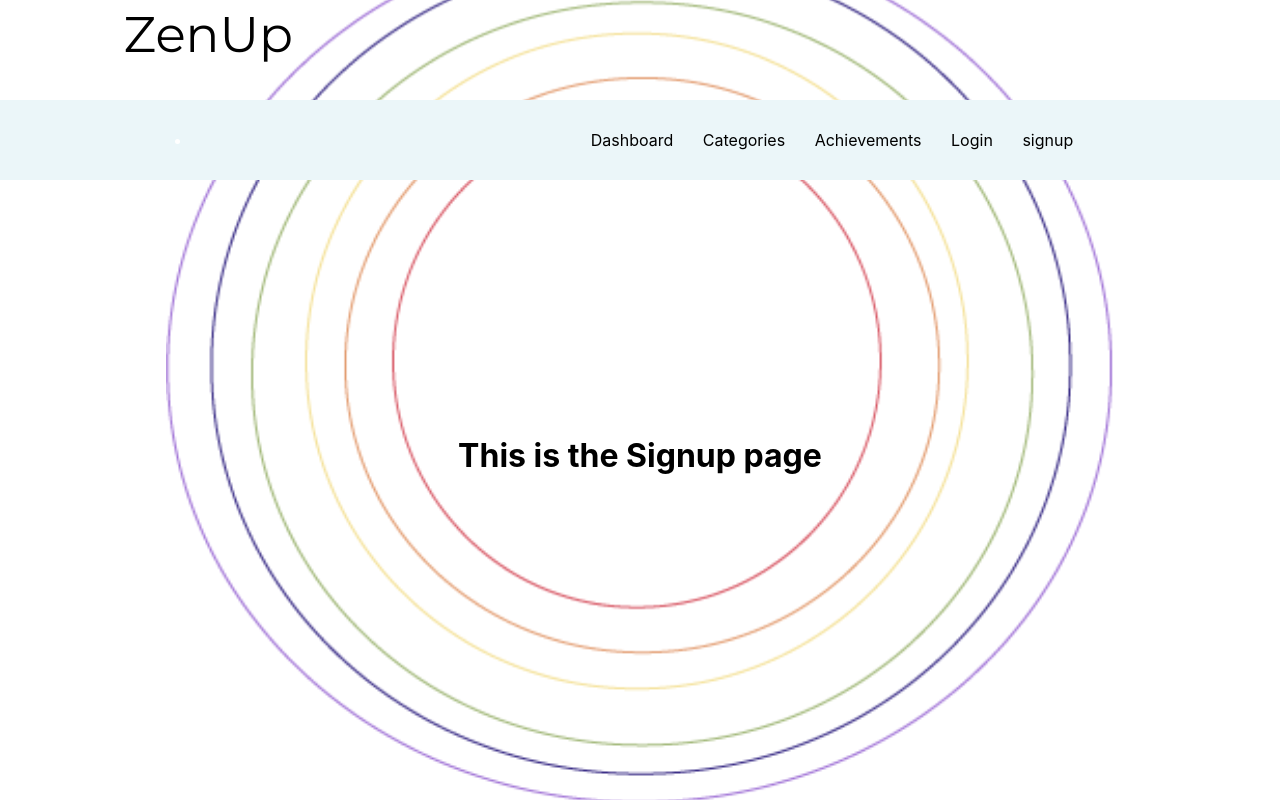
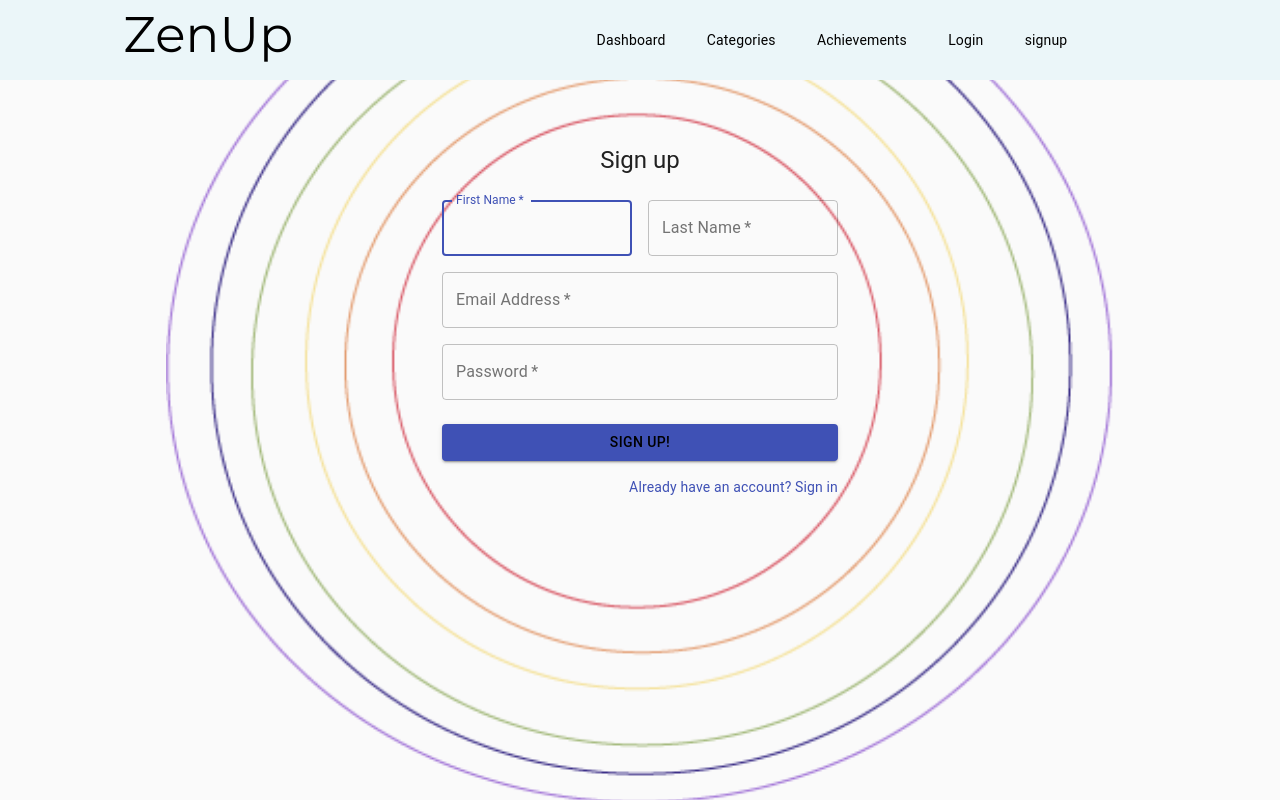
Before and after one commit to CCLancaster/Zen-Up, a React (Create React App) app: page /signup in a window 1280 px wide. Built offline with nearby package versions, Linux system fonts and the light colour scheme.

Commit message:
buttons are my BITCH

```diff
--- a/src/pages/login.js
+++ b/src/pages/login.js
@@ -92,14 +92,11 @@
             component={MyLink}
 
           >
-            Login
+
+            <a href="/welcome" >Login</a>
           </Button>
+
           <Grid container>
-            <Grid item xs>
-              <Link href="#" variant="body2">
-                Forgot password?
-              </Link>
-            </Grid>
             <Grid item>
               <Link href="#" variant="body2">
                 {"Don't have an account? Sign Up"}
--- a/src/pages/signup.js
+++ b/src/pages/signup.js
@@ -1,11 +1,110 @@
 import React from 'react';
+import Button from '@material-ui/core/Button';
+import CssBaseline from '@material-ui/core/CssBaseline';
+import TextField from '@material-ui/core/TextField';
+import Link from '@material-ui/core/Link';
+import Grid from '@material-ui/core/Grid';
+import Typography from '@material-ui/core/Typography';
+import { makeStyles } from '@material-ui/core/styles';
+import Container from '@material-ui/core/Container';
 
-function Signup(props) {
-    return (
-        <div className="content">
-            <h1>This is the Signup page</h1>
-        </div>
-    );
+
+const useStyles = makeStyles((theme) => ({
+  paper: {
+    marginTop: theme.spacing(8),
+    display: 'flex',
+    flexDirection: 'column',
+    alignItems: 'center',
+  },
+  avatar: {
+    margin: theme.spacing(1),
+    backgroundColor: theme.palette.secondary.main,
+  },
+  form: {
+    width: '100%', // Fix IE 11 issue.
+    marginTop: theme.spacing(3),
+  },
+  submit: {
+    margin: theme.spacing(3, 0, 2),
+  },
+}));
+
+export default function SignUp() {
+  const classes = useStyles();
+
+  return (
+    <Container component="main" maxWidth="xs">
+      <CssBaseline />
+      <div className={classes.paper}>
+        <Typography component="h1" variant="h5">
+          Sign up
+        </Typography>
+        <form className={classes.form} noValidate>
+          <Grid container spacing={2}>
+            <Grid item xs={12} sm={6}>
+              <TextField
+                autoComplete="fname"
+                name="firstName"
+                variant="outlined"
+                required
+                fullWidth
+                id="firstName"
+                label="First Name"
+                autoFocus
+              />
+            </Grid>
+            <Grid item xs={12} sm={6}>
+              <TextField
+                variant="outlined"
+                required
+                fullWidth
+                id="lastName"
+                label="Last Name"
+                name="lastName"
+                autoComplete="lname"
+              />
+            </Grid>
+            <Grid item xs={12}>
+              <TextField
+                variant="outlined"
+                required
+                fullWidth
+                id="email"
+                label="Email Address"
+                name="email"
+                autoComplete="email"
+              />
+            </Grid>
+            <Grid item xs={12}>
+              <TextField
+                variant="outlined"
+                required
+                fullWidth
+                name="password"
+                label="Password"
+                type="password"
+                id="password"
+                autoComplete="current-password"
+              />
+            </Grid>
+          </Grid>
+          <Button
+            type="submit"
+            fullWidth
+            variant="contained"
+            color="primary"
+            className={classes.submit}
+          ><a href="/welcome" >Sign Up!</a>
+          </Button>
+          <Grid container justify="flex-end">
+            <Grid item>
+              <Link href="#" variant="body2">
+                Already have an account? Sign in
+              </Link>
+            </Grid>
+          </Grid>
+        </form>
+      </div>
+    </Container>
+  );
 }
-
-export default Signup;
```
Also changed, not shown: 1 other file (tests, documents, lock files or other folders).
